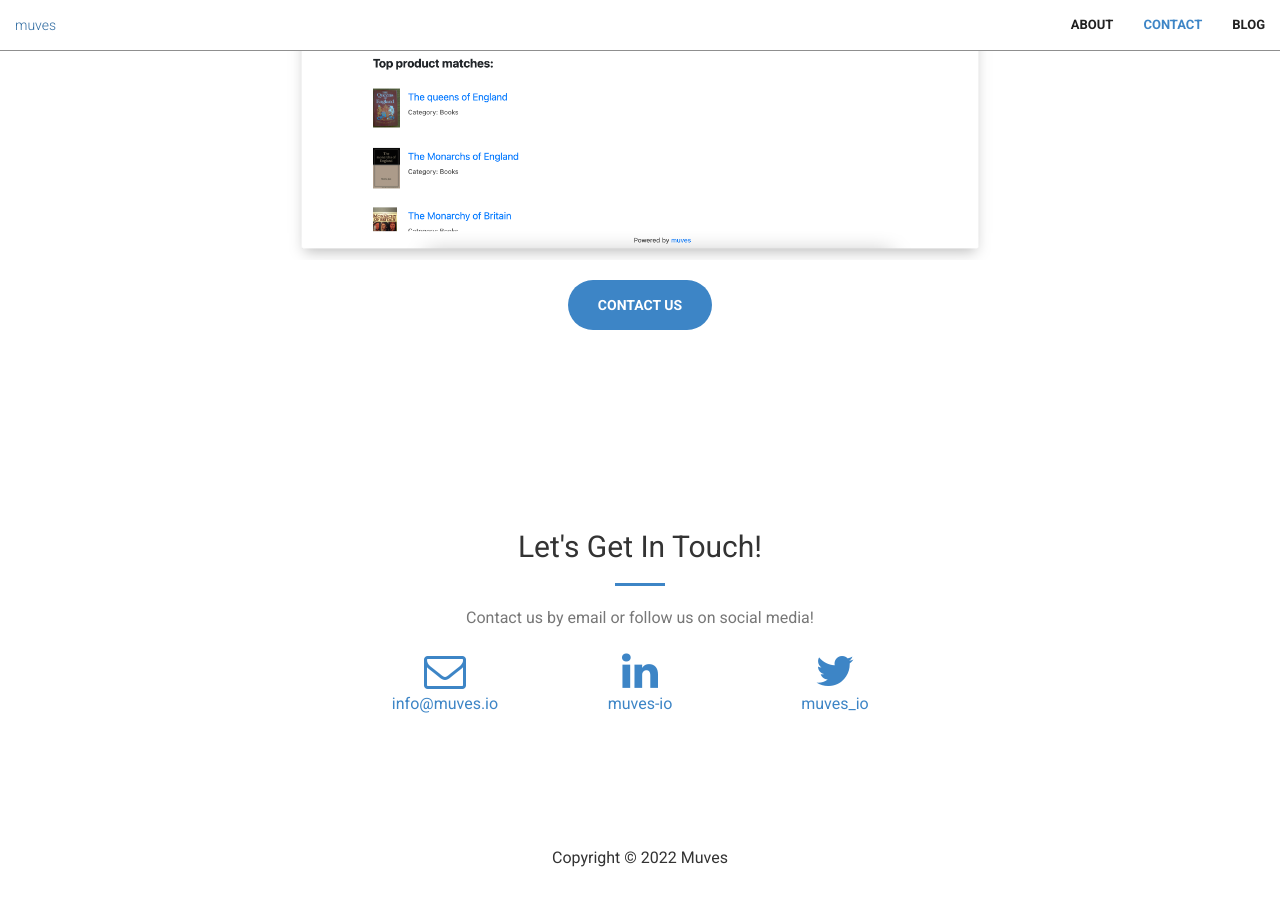
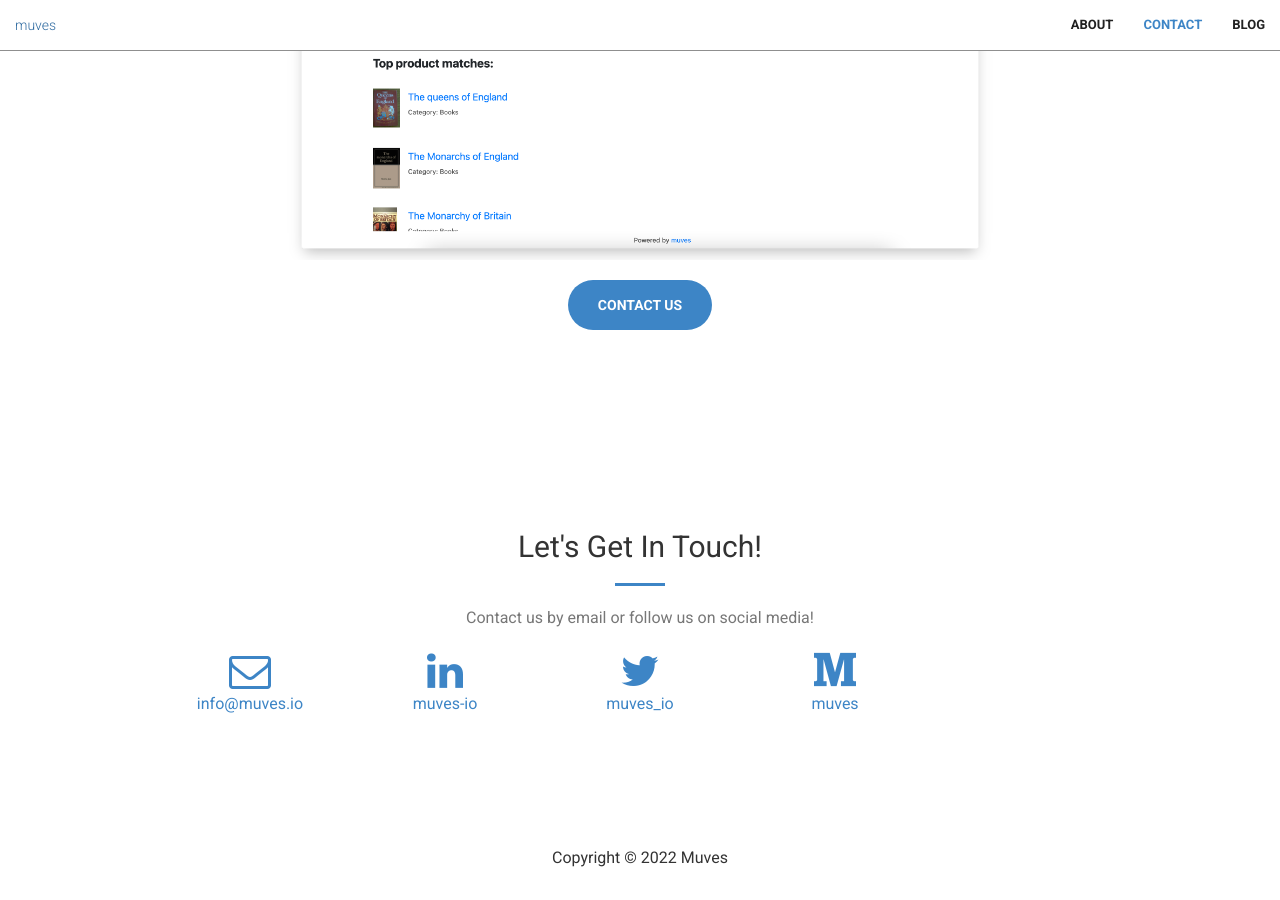
Before and after one commit to muvesio/muves.io, a Jekyll site: the page built from index.html, in a window 1280 px wide and 900 px high, scrolled down 1252 px. Built offline with Jekyll 4.4.1, drawn with Linux system fonts in a browser that asks for light colours.

Commit message:
added link to blog

```diff
--- a/_includes/contact.html
+++ b/_includes/contact.html
@@ -10,7 +10,7 @@
     </div>
     <div class="container">
         <div class="row">
-            <div class="col-lg-2 col-md-6 col-lg-offset-3 text-center">
+            <div class="col-lg-2 col-md-6 col-lg-offset-1 text-center">
                 <a href="mailto:{{ site.email }}">
                 <i class="fa fa-envelope-o fa-3x wow bounceIn text-primary" data-wow-delay=".1s"></i>
                  <p class="text-primary">{{ site.email }}</p>
@@ -28,6 +28,12 @@
               <p class="text-primary">{{ site.twitter_username }}</p>
             </a>
         </div>
+        <div class="col-lg-2 col-md-6 text-center">
+            <a href="https://medium.com/muves">
+                <i class="fa fa-medium fa-3x wow bounceIn text-primary" data-wow-delay=".3s"></i>
+              <p class="text-primary">muves</p>
+            </a>
+        </div>
     </div>
 </div>
 </section>
```
